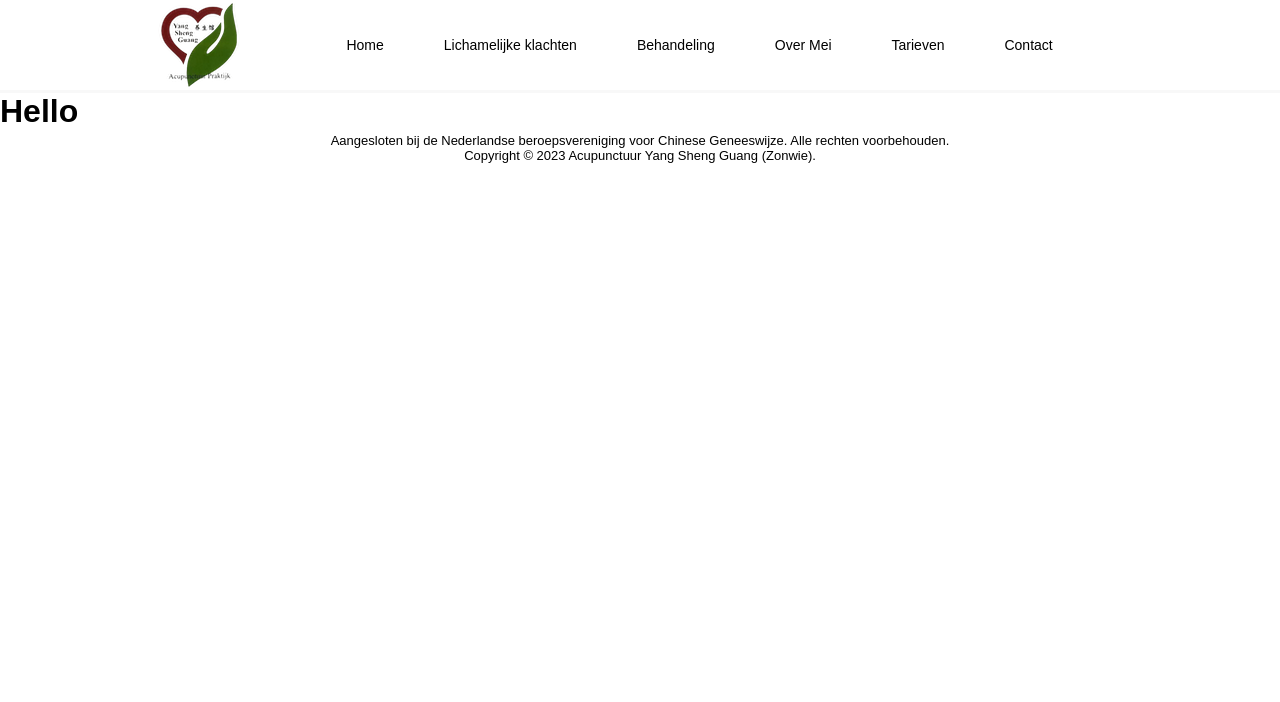
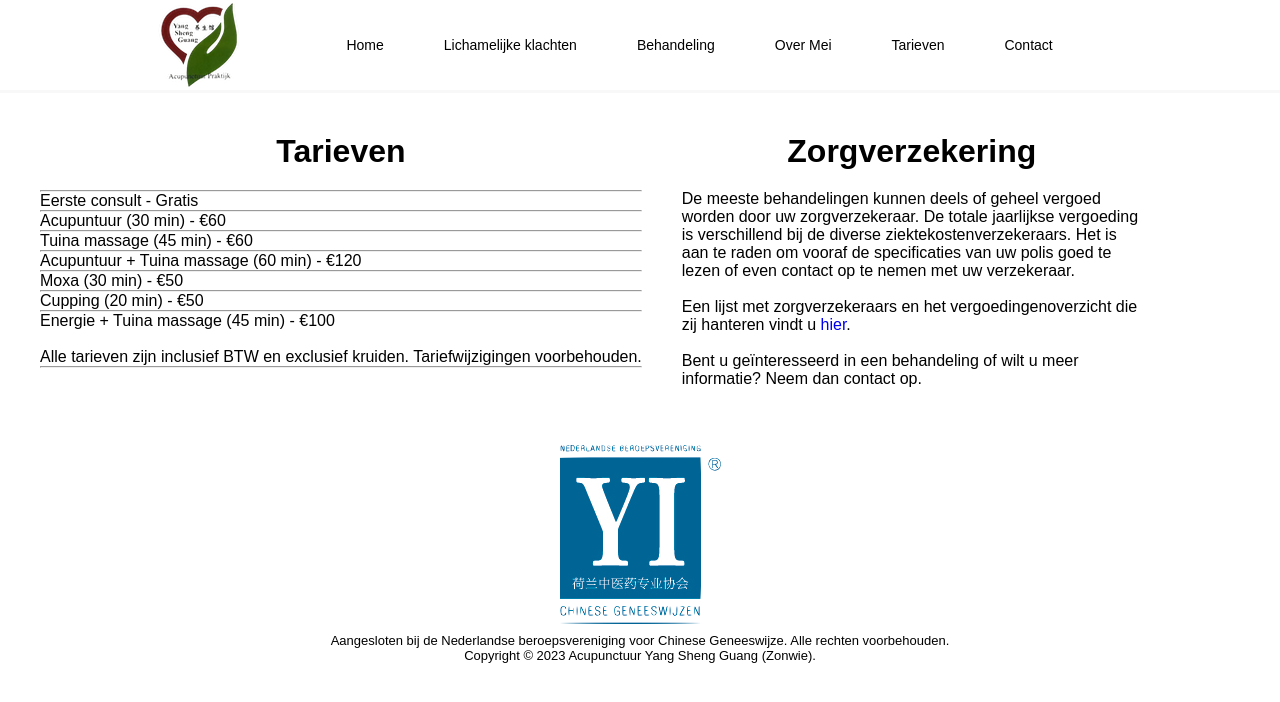
Before and after one commit to Zonwiezhu/YangShengGuang-Website, a Vue app: page /tarieven in a window 1280 px wide. Shown: the top 702 px of the page. Built offline with nearby package versions, Linux system fonts and the light colour scheme.

Commit message:
Update Tarieven
Tarieven afgerond

```diff
--- a/src/views/Lichamelijke_Klachten.vue
+++ b/src/views/Lichamelijke_Klachten.vue
@@ -162,7 +162,7 @@
 
                 <div class= "main-banner2">
                     <div class="img-container">
-                        <img src="/src/assets/Afbeeldingen/HmeiBinnen2.png" alt="" >
+                        <img src="/src/assets/Afbeeldingen/HMeiBinnen2.png" alt="" >
                     </div>
                 </div>
             </div>
--- a/src/views/Tarieven.vue
+++ b/src/views/Tarieven.vue
@@ -1,3 +1,98 @@
 <template>
-    <h1>Hello</h1>
+   <div class="container">
+       <div class="left">
+           <h1>Tarieven</h1>
+           <p>
+               </p><hr>
+               Eerste consult - Gratis
+               <hr>
+               Acupuntuur (30 min) - €60
+               <hr>
+               Tuina massage (45 min) - €60
+               <hr>
+               Acupuntuur + Tuina massage (60 min) - €120
+               <hr>
+               Moxa (30 min) - €50
+               <hr>
+               Cupping (20 min) - €50
+               <hr>
+               Energie + Tuina massage (45 min) - €100
+
+               <br><br>
+               <p>Alle tarieven zijn inclusief BTW en exclusief kruiden. Tariefwijzigingen voorbehouden.</p>
+               <hr>
+       </div>
+
+       <div class="right">
+        <h1>Zorgverzekering</h1>
+        <p>
+               De meeste behandelingen kunnen deels of geheel vergoed worden door uw zorgverzekeraar.
+               De totale jaarlijkse vergoeding is verschillend bij de diverse ziektekostenverzekeraars.
+               Het is aan te raden om vooraf de specificaties van uw polis goed te lezen of even contact op te nemen met uw verzekeraar.
+               <br><br>
+               Een lijst met zorgverzekeraars en het vergoedingenoverzicht die zij hanteren vindt u <a href="https://www.zorgwijzer.nl/pdf/3667.pdf?date=20-02-2022">hier</a>.
+
+               <br><br>
+               Bent u geïnteresseerd in een behandeling of wilt u meer informatie? Neem dan contact op.
+               <br><br>
+           </p>
+       </div>
+
+       <div class="image">
+        <img src="/src/assets/Afbeeldingen/LOGO_YI.png">
+       </div>
+   </div>
 </template>
+
+<script scoped>
+</script>
+
+<style scoped>
+.container {
+    max-width: calc(1440px - 130px);
+    padding: 0 20px;
+    width: 100%;
+    margin: auto;
+    overflow: hidden;
+}
+
+.right {
+    padding: 20px;
+    width: 500px;
+    height: 350px;
+    float: left;
+}
+
+.left {
+    padding: 20px;
+    float: left;
+    height: 350px;
+}
+
+h1 {
+    text-align: center;
+    padding: 20px;
+}
+
+.image {
+    text-align: center;
+}
+
+@media(max-width: 1200px) {
+    .container {
+        padding: 10px;
+    }
+    .right {
+    padding: 10px;
+    width: auto;
+    height: auto;
+    float: left;
+}
+
+.left {
+    padding: 10px;
+    float: left;
+}
+}
+
+</style>
```
Also changed, not shown: src/assets/Afbeeldingen/LOGO_YI.png (added).
